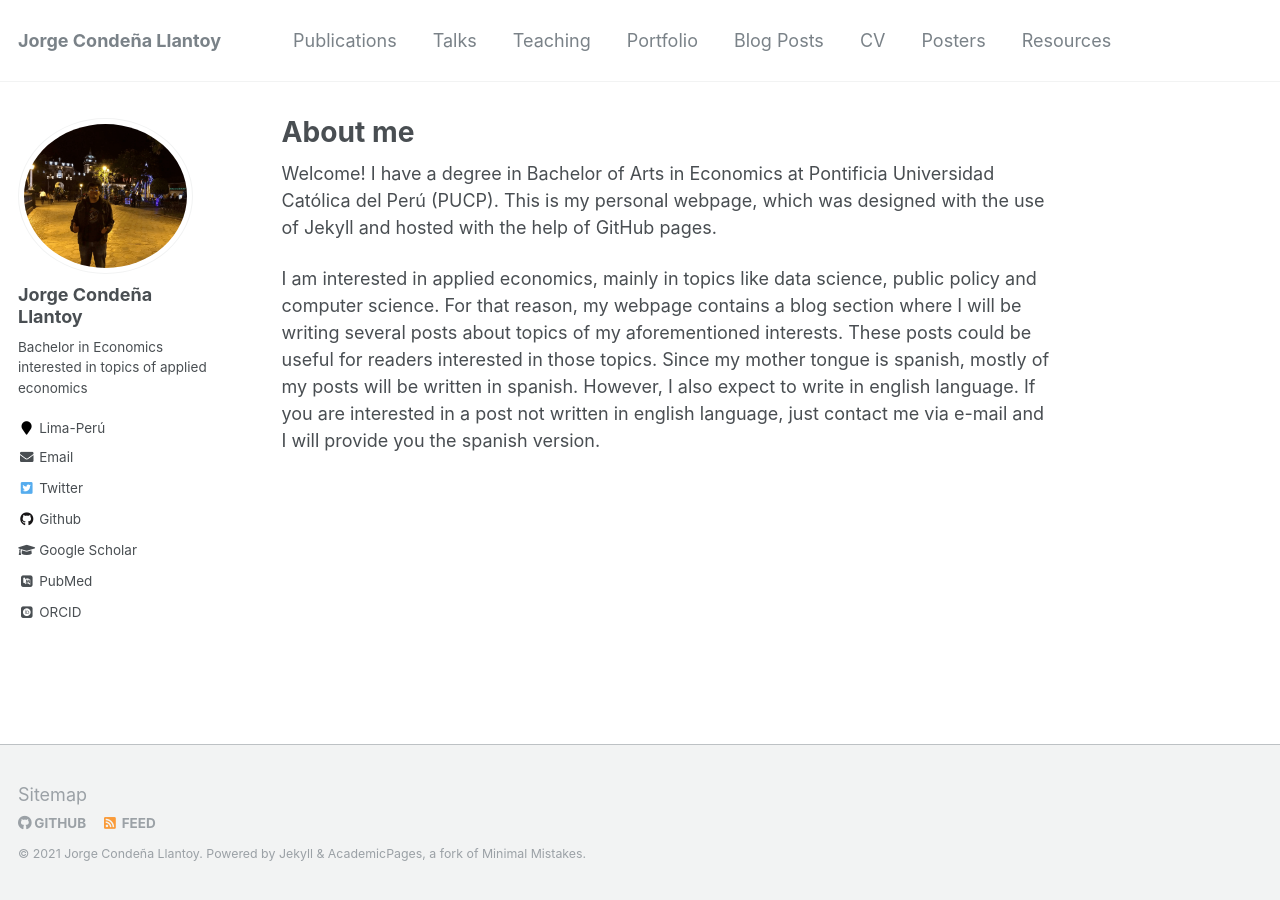
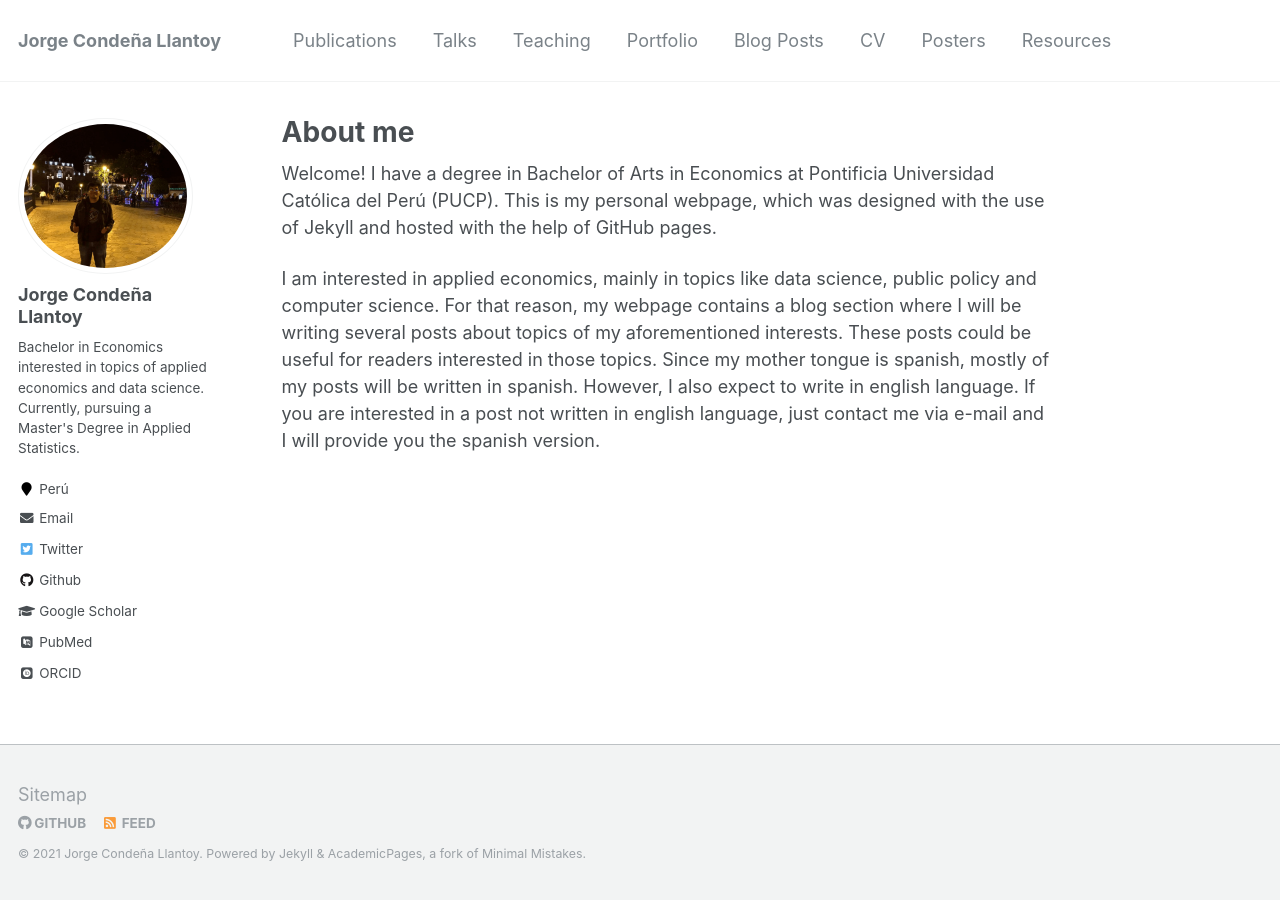
Before and after one commit to condehub5/condehub5.github.io, a Jekyll site: the page built from _pages/about.md, in a window 1280 px wide. Built offline with Jekyll 4.4.1, drawn with Linux system fonts in a browser that asks for light colours; some web fonts are replaced.

Commit message:
new yml description

```diff
--- a/_config.yml
+++ b/_config.yml
@@ -82,8 +82,8 @@ analytics:
 author:
   name             : "Jorge Condeña Llantoy"
   avatar           : "profile.png"
-  bio              : "Bachelor in Economics interested in topics of applied economics"
-  location         : "Lima-Perú"
+  bio              : "Bachelor in Economics interested in topics of applied economics and data science. Currently, pursuing a Master's Degree in Applied Statistics."
+  location         : "Perú"
   employer         :
   pubmed           : "https://www.ncbi.nlm.nih.gov/pubmed/?term=john+snow"
   googlescholar    : "http://yourfullgooglescholarurl.com"
```
